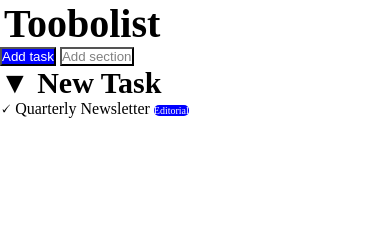
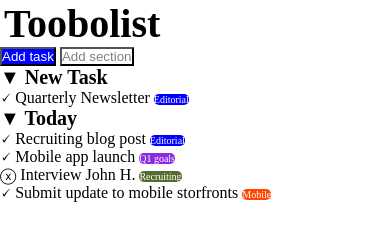
Before and after one commit to Morella92/html-css-toboolist, a plain HTML site: page index.html in a window 390 px wide. Drawn offline with Linux system fonts and the light colour scheme.

Commit message:
continue

```diff
--- a/css/app.css
+++ b/css/app.css
@@ -31,13 +31,32 @@
 }
 
 .titles{
-    font-size: 30px;
+    font-size: 20px;
     font-weight: 600;
 }
 
 .contenuti{
-    background-color:blue ;
     color: white;
     font-size: 10px;
     border-radius: 5px;
 }
+
+.zero{
+    background-color:blue ;
+}
+
+.one{
+    background-color:blue ;
+}
+
+.two{
+    background-color: blueviolet;
+}
+
+.three{
+    background-color: darkolivegreen;
+}
+
+.four{
+    background-color: orangered;
+}
--- a/index.html
+++ b/index.html
@@ -24,7 +24,21 @@
 
             <p class="titles"> &#9660 New Task</p>
             <p>
-                &#128504; Quarterly Newsletter <span class="contenuti">Editorial</span>
+                &#128504; Quarterly Newsletter <span class="contenuti zero">Editorial</span>
+             </p>
+
+             <p class="titles"> &#9660 Today</p>
+            <p>
+                &#128504; Recruiting blog post <span class="contenuti one">Editorial</span>
+             </p>
+             <p>
+                &#128504; Mobile app launch <span class="contenuti two">Q1 goals</span>
+             </p>
+             <p>
+                &#9447; Interview John H. <span class="contenuti three">Recruiting</span>
+             </p>
+             <p>
+                &#128504; Submit update to mobile storfronts <span class="contenuti four">Mobile</span>
              </p>
         </div>
 
```
